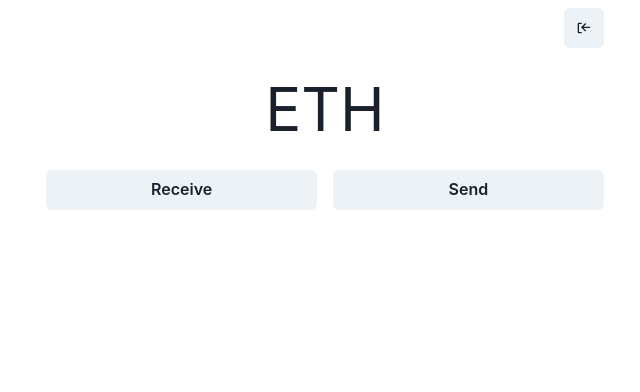
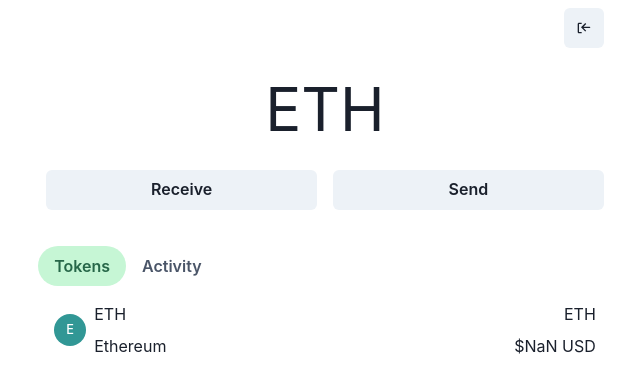
Before and after one commit to defiprojects/ar-wallet, a Next.js app: page / in a window 1280 px wide. Shown: the top 392 px of the page, without its empty margins (315-955 px from the left). Built offline with nearby package versions, Linux system fonts and the light colour scheme; no server answers.

Commit message:
add tokens

```diff
--- /dev/null
+++ b/components/TokenList.tsx
@@ -0,0 +1,52 @@
+import { useWallet } from "@/context/WalletContext";
+import { Avatar, HStack, Stack, Text } from "@chakra-ui/react";
+import React, { useEffect, useState } from "react";
+
+export const TokenList = () => {
+  const { balance } = useWallet();
+
+  const [tokenPrices, setTokenPrices] = useState<any>({});
+
+
+  useEffect(() => {
+    const fetchTokenPrices = async () => {
+      try {
+        const response = await fetch(
+          "https://api.geckoterminal.com/api/v2/simple/networks/eth/token_price/0xc02aaa39b223fe8d0a0e5c4f27ead9083c756cc2%2C0xa0b86991c6218b36c1d19d4a2e9eb0ce3606eb48"
+        );
+        if (response.ok) {
+          const data = await response.json();
+          setTokenPrices(data.data.attributes.token_prices['0xc02aaa39b223fe8d0a0e5c4f27ead9083c756cc2']);
+        } else {
+          throw new Error("Failed to fetch token prices");
+        }
+      } catch (error) {
+        console.error("Error fetching token prices:", error);
+      }
+    };
+
+    fetchTokenPrices();
+  }, []);
+
+  return (
+    <Stack>
+      <HStack justify={"space-between"}>
+        <HStack>
+          <Avatar bg="teal.500" size={"sm"} name="Ethereum" />
+          <Stack>
+            <Text>ETH</Text>
+            <Text>Ethereum</Text>
+          </Stack>
+        </HStack>
+        <Stack>
+          {balance && (
+            <Text textAlign={"end"}>{balance?.balance?.toFixed(4)} ETH</Text>
+          )}
+          {balance && tokenPrices && (
+            <Text textAlign={"end"}>${(balance?.balance * tokenPrices  ).toFixed(2)} USD</Text>
+          )}
+        </Stack>
+      </HStack>
+    </Stack>
+  );
+};
--- /dev/null
+++ b/components/Tokens.tsx
@@ -0,0 +1,35 @@
+import {
+    Link,
+  Stack,
+  Tab,
+  TabList,
+  TabPanel,
+  TabPanels,
+  Tabs,
+} from "@chakra-ui/react";
+import React from "react";
+import { TokenList } from "./TokenList";
+import { useWallet } from "@/context/WalletContext";
+
+export const Tokens = () => {
+    const { wallet } = useWallet();
+  return (
+    <Stack w={"100%"} pt={5}>
+      <Tabs variant='soft-rounded' colorScheme='green'>
+        <TabList >
+          <Tab>Tokens</Tab>
+          <Tab>Activity</Tab>
+        </TabList>
+
+        <TabPanels>
+          <TabPanel>
+           <TokenList />
+          </TabPanel>
+          <TabPanel>
+            <Link target="_blank" href={`https://explorer-testnet.morphl2.io/address/${wallet?.address}`}>View active in explorer</Link>
+          </TabPanel>
+        </TabPanels>
+      </Tabs>
+    </Stack>
+  );
+};
--- a/components/WalletHome.tsx
+++ b/components/WalletHome.tsx
@@ -4,6 +4,7 @@
 import { Navbar } from "./ui/Navbar";
 import { Menu } from "./ui/Menu";
 import { useWallet } from "@/context/WalletContext";
+import { Tokens } from "./Tokens";
 
 export const WalletHome = () => {
   const { wallet, setWallet, balance, setBalance } = useWallet();
@@ -41,6 +42,7 @@
       )}
       {balance && <Text fontSize="6xl">{balance?.balance?.toFixed(4)} ETH</Text>}
       <Menu  />
+      <Tokens />
     </Stack>
   );
 };
--- a/components/ui/Menu.tsx
+++ b/components/ui/Menu.tsx
@@ -13,6 +13,7 @@
   ModalHeader,
   ModalOverlay,
   Stack,
+  Text,
   useDisclosure,
   useToast,
 } from "@chakra-ui/react";
@@ -125,6 +126,7 @@
          <Center>
         <QRCodeSVG size={215} value={wallet?.address as string} />
           </Center>
+        <Text fontSize='sm' textAlign={'center'} pt={5}>{wallet?.address}</Text>
         </ModalBody>
         <ModalFooter>
           <Button colorScheme="blue" mr={3} onClick={onClose}>
```
